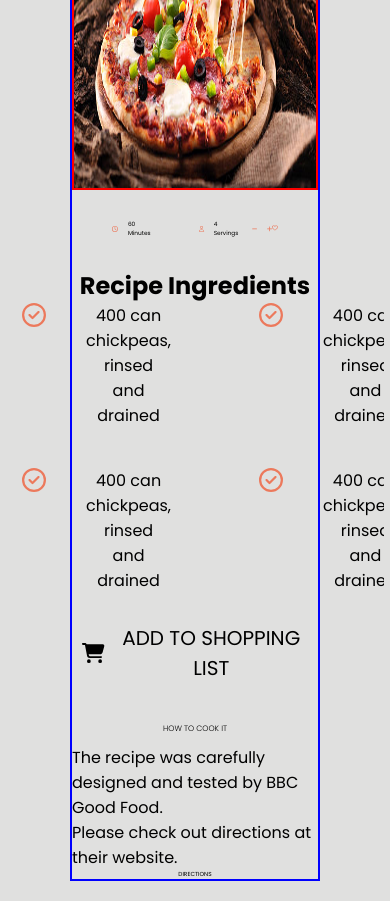
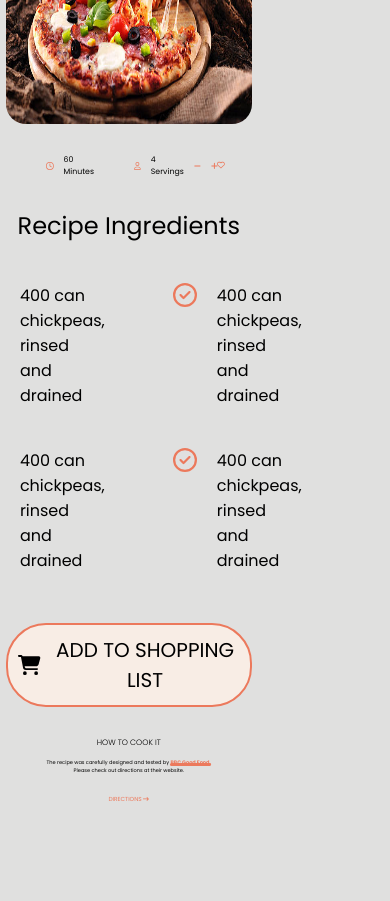
Before and after one commit to PavitrankMishra/Food-Recipe-, a React (Vite) app: page /recipes in a window 390 px wide. Shown: the part 960-1861 px from the top of the page. After the commit the page ends 1824 px from the top, so only its background shows below. Built offline with nearby package versions, Linux system fonts and the light colour scheme; no server answers; a web font is replaced by a local one.

Commit message:
"style: Updated the stying for recipes Container"

```diff
--- a/src/Components/Recipes.css
+++ b/src/Components/Recipes.css
@@ -23,9 +23,10 @@
   /* width: auto; */
 }
 
+/* ***************************************************** Left Container of the recipe heading **********************************************/
 .recipeContainer .recipeHeadingContainer .containerLeft {
   display: flex;
-  align-items: center;
+  /* align-items: center; */
   justify-content: center;
   gap: 10px;
   max-width: 100%;
@@ -58,6 +59,7 @@
   width: 50px;
 }
 
+/* ***************************************************** Right Container of Rcipe Heading ************************************************* */
 .recipeContainer .recipeHeadingContainer .containerRight {
   display: flex;
   align-items: center;
@@ -77,18 +79,22 @@
   color: #ec795c;
 }
 
+/* ******************************************* Middle Container below the recipeHeading Container *************************************** */
 .recipeContainer .recipeMiddleContainer {
   display: flex;
-  align-items: center;
+  align-items: flex-start;
   justify-content: center;
   width: 90%;
   /* border: 2px solid red; */
+  margin: 20px 0;
+  gap: 20px;
 }
 
+/* ************************************************** Left Middle Container below the recipeHeading Container ***************************** */
 .recipeContainer .recipeMiddleContainer .recipeMiddleLeft {
   /* border: 2px solid red; */
   width: 35%;
-  padding: 20px 0px;
+  /* padding: 20px 0px; */
 }
 
 .recipeContainer .recipeMiddleContainer .recipeMiddleLeft .recipeSection {
@@ -192,15 +198,18 @@
   color: #333;
 }
 
+/* **************************************************** Middle Right  Container below the recipe heading Container ************************* */
 .recipeContainer .recipeMiddleContainer .recipeMiddleRight {
-  border: 2px solid blue;
+  /* border: 2px solid blue; */
   width: 65%;
 }
 
+/* ************************************************* Section 1 of Middle Right Container ****************************************** */
 .recipeContainer .recipeMiddleContainer .recipeMiddleRight .sec-1 {
-  height: 400px;
-  border: 2px solid red;
+  height: 300px;
+  /* border: 2px solid red; */
   overflow: hidden;
+  border-radius: 20px;
 }
 
 .sec-1 img {
@@ -208,11 +217,12 @@
   height: 100%;
 }
 
+/* ************************************************ Section 2 of Middle Right Container ******************************************** */
 .recipeContainer .recipeMiddleContainer .recipeMiddleRight .sec-2 {
   display: flex;
   align-items: center;
   justify-content: space-between;
-  font-size: 1.5vw;
+  font-size: 1.25vw;
   padding: 30px 40px;
 }
 
@@ -247,33 +257,46 @@
   cursor: pointer;
 }
 
+/* *************************************************** Section 3 of Middle Right Container ****************************************** */
 .recipeContainer .recipeMiddleContainer .recipeMiddleRight .sec-3 {
   display: flex;
   align-items: center;
   justify-content: center;
   flex-direction: column;
 }
+
+.recipeContainer .recipeMiddleContainer .recipeMiddleRight .sec-3 h2 {
+  padding-bottom: 30px;
+  font-weight: 400;
+}
+
 .recipeContainer .recipeMiddleContainer .recipeMiddleRight .sec-3 .check {
   color: #ec795c;
   font-size: 24px;
-  padding: 0 40px;
+  padding: 0 20px;
 }
 
-.listContainer {
+.recipeContainer
+  .recipeMiddleContainer
+  .recipeMiddleRight
+  .sec-3
+  .listContainer {
   display: grid;
   grid-template-columns: 1fr 1fr;
   gap: 2.5rem 3rem;
   list-style: none;
+  padding-top: 10px;
+  padding-bottom: 30px;
 }
 
-ul li {
+.recipeContainer .recipeMiddleContainer .recipeMiddleRight .sec-3 ul li {
   display: flex;
   /* align-items: center; */
   /* justify-content: center; */
-  text-align: center;
+  /* text-align: center; */
 }
 
-.addToCart {
+.recipeContainer .recipeMiddleContainer .recipeMiddleRight .sec-3 .addToCart {
   display: flex;
   align-items: center;
   justify-content: center;
@@ -283,34 +306,110 @@ ul li {
   border-radius: 40px;
   margin: 20px 0;
   cursor: pointer;
-  background-color: transparent;
-  border:none;
+  background-color: rgb(248, 237, 229);
+  border: none;
+  border: 2px solid #ec795c;
+  margin: 20px 0;
+  transition: all 0.3s ease-in-out;
 }
 
-.sec-4 {
+.recipeContainer
+  .recipeMiddleContainer
+  .recipeMiddleRight
+  .sec-3
+  .addToCart:hover {
+  background-color: rgb(253, 231, 215);
+  box-shadow: 0 0 7px #ec795c;
+}
+
+/* ********************************************* Section 4 of Middle Right Container *********************************************** */
+.recipeContainer .recipeMiddleContainer .recipeMiddleRight .sec-4 {
   display: flex;
-  align-items:center;
+  align-items: center;
   justify-content: center;
   flex-direction: column;
 }
 
-.sec-4 button {
+.recipeContainer .recipeMiddleContainer .recipeMiddleRight .sec-4 button {
   background-color: transparent;
-  border:none;
+  border: none;
   font-size: 1.5vw;
+  color: #ec795c;
+  margin: 20px 0;
+  outline: none;
+  cursor: pointer;
+  position: relative;
 }
 
-.sec-4 h1 {
+.recipeContainer
+  .recipeMiddleContainer
+  .recipeMiddleRight
+  .sec-4
+  button::after {
+  content: "";
+  height: 3px;
+  width: 0;
+  position: absolute;
+  bottom: 0;
+  left: 0;
+  background-color: #ec795c;
+  border-radius: 40px;
+  /* animation: slideIn 0.3s ease-in-out forwards; */
+  transition: width 0.3s ease-in-out;
+}
+
+.recipeContainer
+  .recipeMiddleContainer
+  .recipeMiddleRight
+  .sec-4
+  button:hover::after {
+  width: 100%;
+  transition: width 0.3s ease-in-out;
+}
+
+.recipeContainer .recipeMiddleContainer .recipeMiddleRight .sec-4 h1 {
   font-size: 2vw;
-  margin:10px 0;
+  margin: 10px 0;
   /* transform: rotate(-5deg); */
   font-weight: 300;
 }
 
+.recipeContainer .recipeMiddleContainer .recipeMiddleRight .sec-4 p {
+  font-size: 1.3vw;
+}
+
+.recipeContainer .recipeMiddleContainer .recipeMiddleRight .sec-4 p strong {
+  color: #ec795c;
+  position: relative;
+}
+
+.recipeContainer
+  .recipeMiddleContainer
+  .recipeMiddleRight
+  .sec-4
+  p
+  strong::after {
+  content: "";
+  height: 3px;
+  width: 100%;
+  position: absolute;
+  bottom: 0;
+  left: 0;
+  background-color: #ec795c;
+  border-radius: 40px;
+}
 
 @media screen and (max-width: 800px) {
   .recipeContainer {
     width: 99vw;
+  }
+
+  .recipeContainer .recipeMiddleContainer .recipeMiddleRight .sec-2 {
+    display: flex;
+    align-items: center;
+    justify-content: space-between;
+    font-size: 2vw;
+    padding: 30px 40px;
   }
 
   /* .recipeMain {
--- a/src/Components/Recipes.jsx
+++ b/src/Components/Recipes.jsx
@@ -16,6 +16,7 @@ import { faMinus } from "@fortawesome/free-solid-svg-icons";
 // import { faPlus } from "@fortawesome/free-solid-svg-icons";
 import { faCircleCheck } from "@fortawesome/free-regular-svg-icons";
 import { faCartShopping } from "@fortawesome/free-solid-svg-icons";
+import { faArrowRightLong } from "@fortawesome/free-solid-svg-icons";
 
 const Recipes = () => {
   // console.log(data);
@@ -177,10 +178,12 @@ const Recipes = () => {
               <h1>HOW TO COOK IT</h1>
               <p>
                 The recipe was carefully designed and tested by{" "}
-                <stron>BBC Good Food.</stron>
+                <strong>BBC Good Food.</strong>
               </p>
               <p>Please check out directions at their website.</p>
-              <button>DIRECTIONS</button>
+              <button className="directions">
+                DIRECTIONS <FontAwesomeIcon icon={faArrowRightLong} />
+              </button>
             </section>
           </section>
         </section>
```
